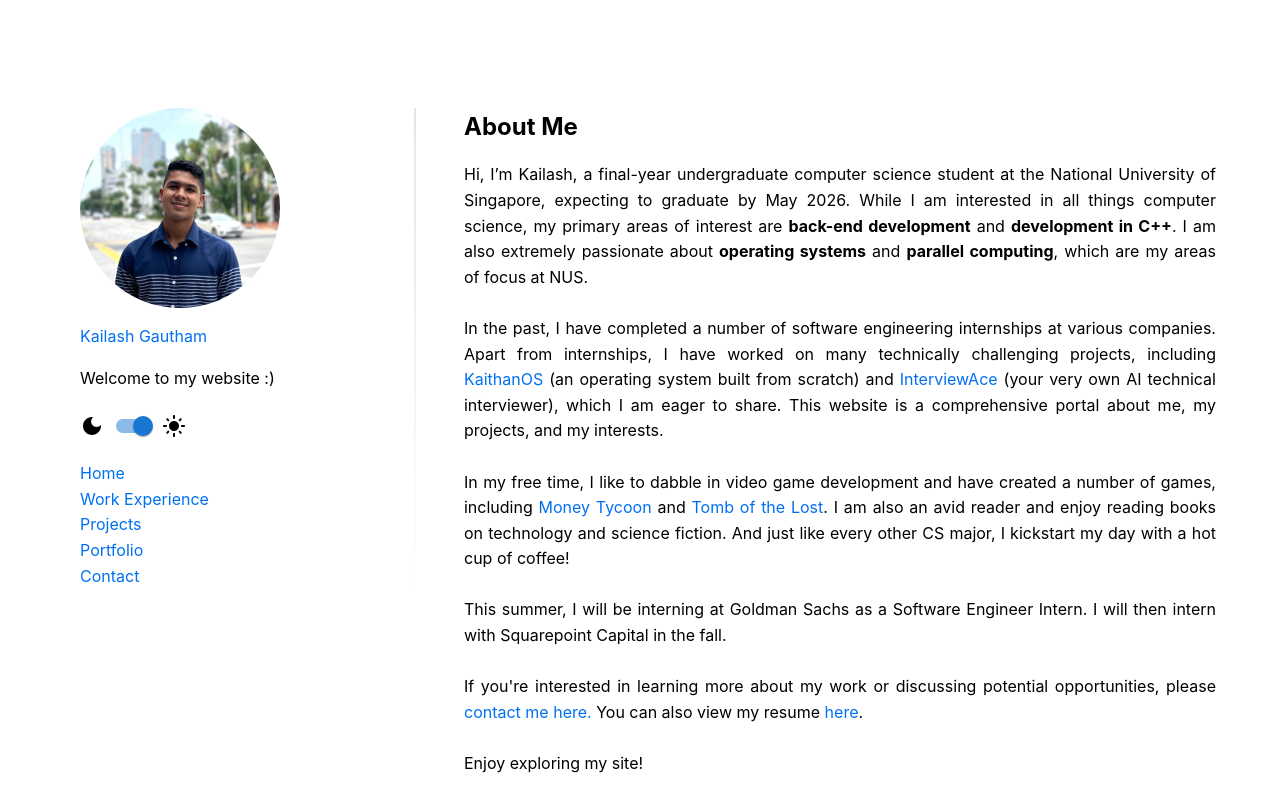
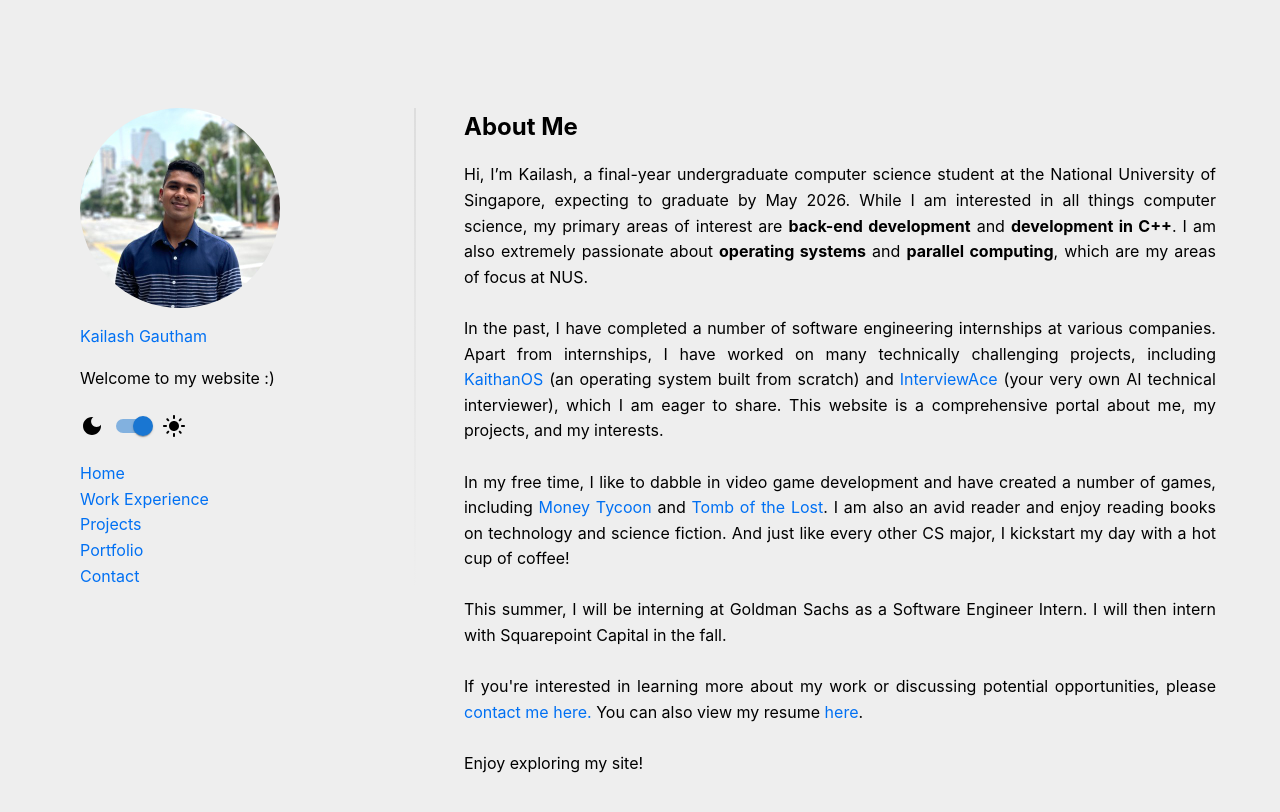
Before and after one commit to kailashgautham/kailashgautham.com, a Next.js app: page / in a window 1280 px wide. Shown: the top 812 px of the page. Built offline with nearby package versions, Linux system fonts and the light colour scheme.

Commit message:
Modify light mode bg

```diff
--- a/styles/global.css
+++ b/styles/global.css
@@ -14,6 +14,10 @@
   /* Breakpoints */
   --breakpoint-md: 48em;
   /* 768px equivalent */
+}
+
+[data-theme='light'] {
+  --bg-color: #eeeeee;
 }
 
 [data-theme='dark'] {
```
